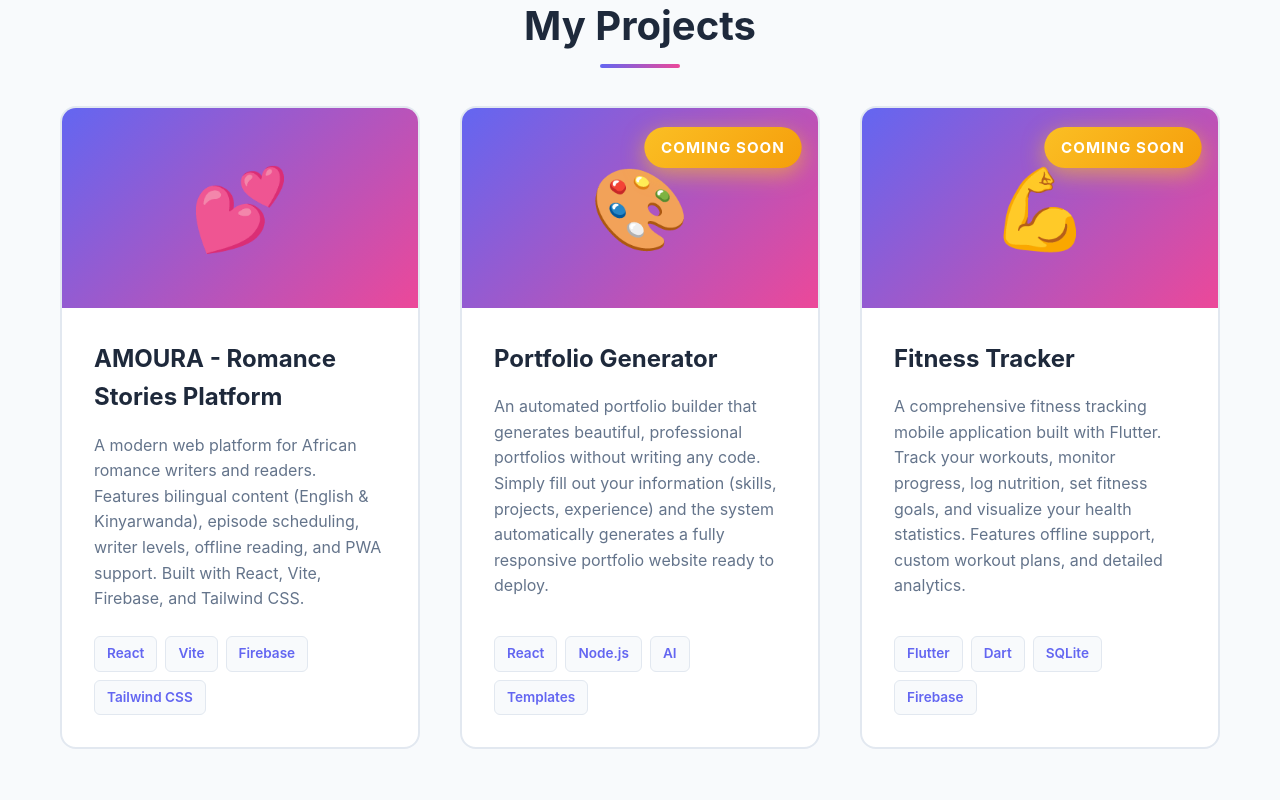
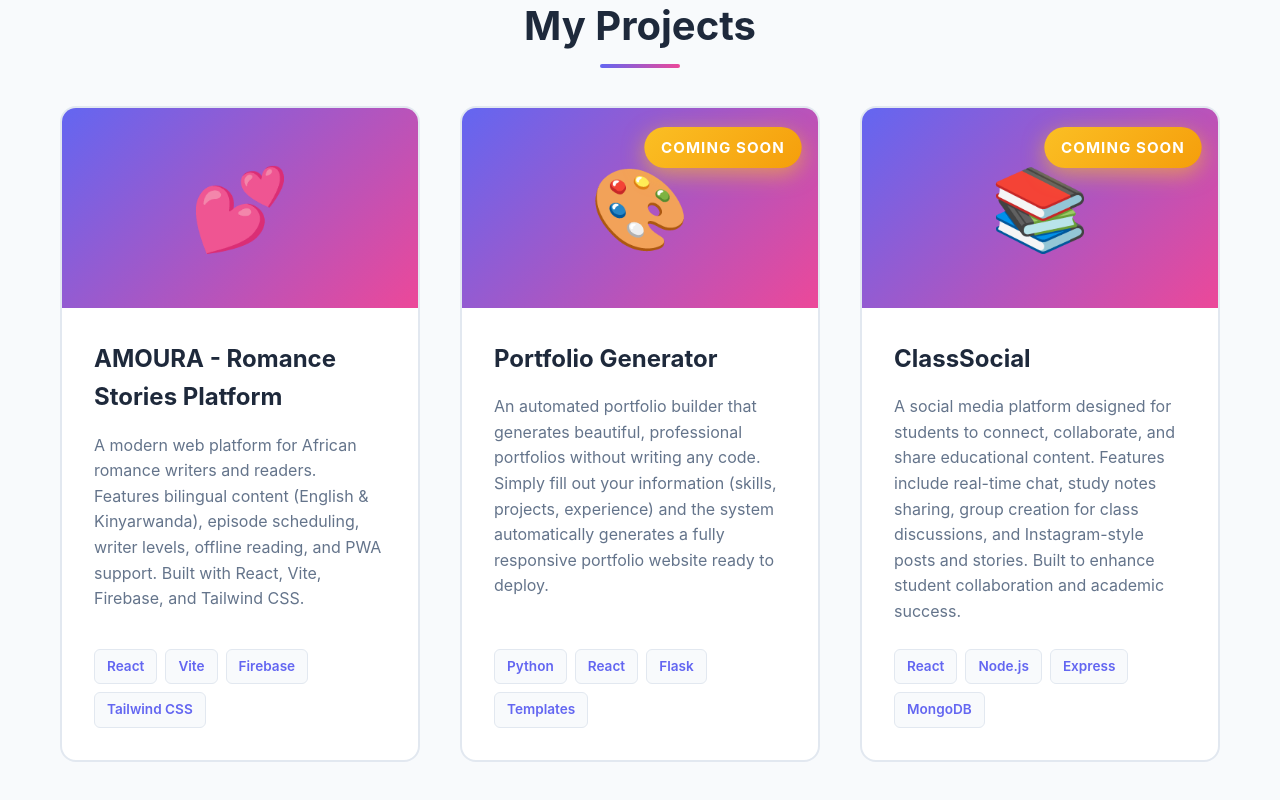
Before and after one commit to aldoganza/portfolio2, a React (Create React App) app: page / in a window 1280 px wide. Shown: the part 3021-3821 px from the top of the page. Built offline with nearby package versions, Linux system fonts and the light colour scheme; the HTML template or start-up script is replaced by a standard one.

Commit message:
final to deploy

```diff
--- a/package.json
+++ b/package.json
@@ -10,7 +10,7 @@
   },
   "scripts": {
     "start": "react-scripts start",
-    "build": "react-scripts build",
+    "build": "CI=false react-scripts build",
     "test": "react-scripts test",
     "eject": "react-scripts eject"
   },
--- a/src/components/Projects/Projects.js
+++ b/src/components/Projects/Projects.js
@@ -3,7 +3,6 @@ import './Projects.css';
 
 const Projects = () => {
   const [isVisible, setIsVisible] = useState(false);
-  const [filter, setFilter] = useState('all');
   const sectionRef = useRef(null);
 
   const projectsData = [
@@ -22,22 +21,22 @@ const Projects = () => {
       id: 2,
       title: 'Portfolio Generator',
       description: 'An automated portfolio builder that generates beautiful, professional portfolios without writing any code. Simply fill out your information (skills, projects, experience) and the system automatically generates a fully responsive portfolio website ready to deploy.',
-      technologies: ['React', 'Node.js', 'AI', 'Templates'],
+      technologies: ['Python', 'React', 'Flask', 'Templates'],
       category: 'web',
-      github: 'https://github.com/aldoganza',
+      github: 'https://github.com/aldoganza/Portfolio-Generator',
       demo: '#',
       image: '🎨',
       status: 'coming-soon'
     },
     {
       id: 3,
-      title: 'Fitness Tracker',
-      description: 'A comprehensive fitness tracking mobile application built with Flutter. Track your workouts, monitor progress, log nutrition, set fitness goals, and visualize your health statistics. Features offline support, custom workout plans, and detailed analytics.',
-      technologies: ['Flutter', 'Dart', 'SQLite', 'Firebase'],
-      category: 'mobile',
-      github: 'https://github.com/aldoganza',
+      title: 'ClassSocial',
+      description: 'A social media platform designed for students to connect, collaborate, and share educational content. Features include real-time chat, study notes sharing, group creation for class discussions, and Instagram-style posts and stories. Built to enhance student collaboration and academic success.',
+      technologies: ['React', 'Node.js', 'Express', 'MongoDB'],
+      category: 'web',
+      github: 'https://github.com/aldoganza/class_social',
       demo: '#',
-      image: '💪',
+      image: '📚',
       status: 'coming-soon'
     }
   ];
@@ -63,9 +62,7 @@ const Projects = () => {
     };
   }, []);
 
-  const filteredProjects = filter === 'all'
-    ? projectsData
-    : projectsData.filter(project => project.category === filter);
+  const filteredProjects = projectsData;
 
   return (
     <section id="projects" className="projects-section" ref={sectionRef}>
@@ -109,7 +106,17 @@ const Projects = () => {
                       </a>
                     </>
                   ) : (
-                    <span className="project-link disabled">In Development</span>
+                    <>
+                      <a
+                        href={project.github}
+                        target="_blank"
+                        rel="noopener noreferrer"
+                        className="project-link"
+                      >
+                        GitHub
+                      </a>
+                      <span className="project-link disabled">Coming Soon</span>
+                    </>
                   )}
                 </div>
               </div>
```
Also changed, not shown: 1 other file (tests, documents, lock files or other folders).
